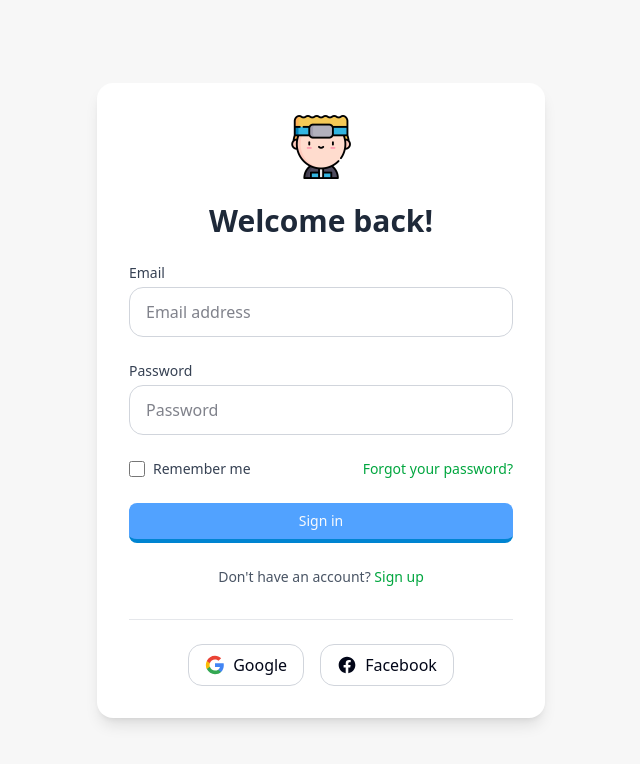
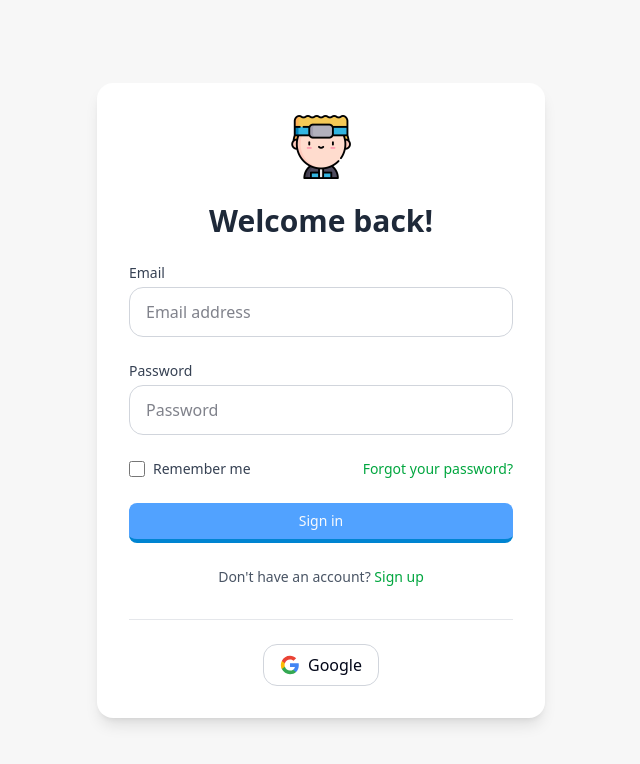
Before and after one commit to TTN-ATTN/animeng, a Next.js app: page /login in a window 1280 px wide. Shown: the top 764 px of the page, without its empty margins (319-959 px from the left). Built offline with nearby package versions, Linux system fonts and the light colour scheme.

Commit message:
add login page

```diff
--- a/src/app/login/page.tsx
+++ b/src/app/login/page.tsx
@@ -1,5 +1,5 @@
 'use client';
-
+import { useSession } from "next-auth/react";
 import { useState } from 'react';
 import { signIn } from 'next-auth/react';
 import { useRouter } from 'next/navigation';
@@ -18,7 +18,7 @@ const LoginPage = () => {
     e.preventDefault();
     setIsLoading(true);
     setError('');
-
+    console.log("Submitted credentials:", { email, password });
     try {
       const result = await signIn('credentials', {
         email,
@@ -27,7 +27,7 @@ const LoginPage = () => {
       });
 
       if (!result?.error) {
-        router.push('/dashboard');
+        router.push('/learning');
         router.refresh();
       } else {
         setError('Invalid email or password');
@@ -37,6 +37,7 @@ const LoginPage = () => {
     } finally {
       setIsLoading(false);
     }
+
   };
 
   return (
@@ -111,7 +112,7 @@ const LoginPage = () => {
             </div>
 
             <div className="text-sm">
-              <Link href="/forgot-password" className="font-medium text-green-600 hover:text-green-500">
+              <Link href="/forgotpassword" className="font-medium text-green-600 hover:text-green-500">
                 Forgot your password?
               </Link>
             </div>
@@ -135,7 +136,9 @@ const LoginPage = () => {
 
         <div className="mt-8 pt-6 border-t border-gray-200">
           <div className="flex items-center justify-center space-x-4">
-            <button className="flex items-center justify-center px-4 py-2 border border-gray-300 rounded-xl hover:bg-gray-50">
+            <button
+              onClick={() => signIn("google", { callbackUrl: "/learning" })}
+              className="flex items-center justify-center px-4 py-2 border border-gray-300 rounded-xl hover:bg-gray-50">
               <svg className="w-5 h-5 mr-2" viewBox="0 0 24 24">
                 <path
                   fill="#4285F4"
@@ -156,12 +159,14 @@ const LoginPage = () => {
               </svg>
               Google
             </button>
-            <button className="flex items-center justify-center px-4 py-2 border border-gray-300 rounded-xl hover:bg-gray-50">
+            {/* <button
+
+              className="flex items-center justify-center px-4 py-2 border border-gray-300 rounded-xl hover:bg-gray-50">
               <svg className="w-5 h-5 mr-2" fill="currentColor" viewBox="0 0 24 24">
                 <path d="M22 12c0-5.523-4.477-10-10-10S2 6.477 2 12c0 4.991 3.657 9.128 8.438 9.878v-6.987h-2.54V12h2.54V9.797c0-2.506 1.492-3.89 3.777-3.89 1.094 0 2.238.195 2.238.195v2.46h-1.26c-1.243 0-1.63.771-1.63 1.562V12h2.773l-.443 2.89h-2.33v6.988C18.343 21.128 22 16.991 22 12z" />
               </svg>
               Facebook
-            </button>
+            </button> */}
           </div>
         </div>
       </div>
```
